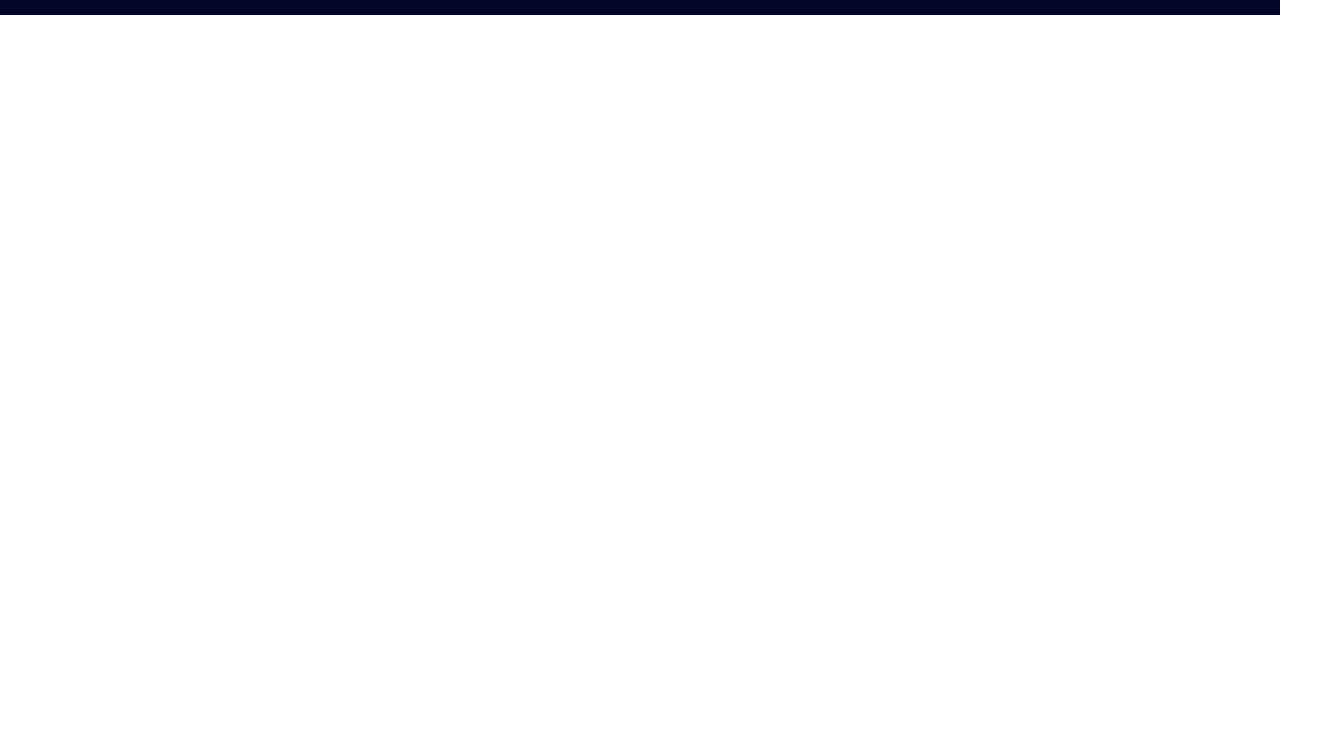
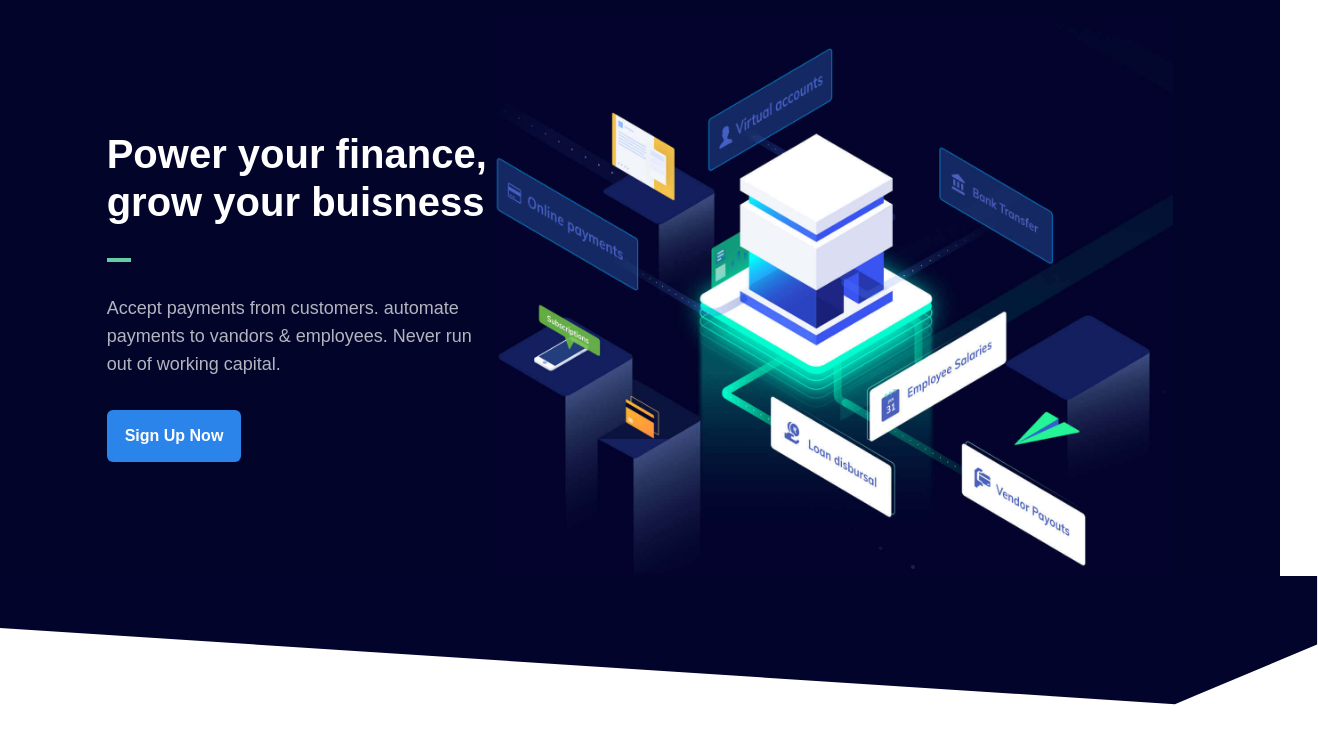
Before and after one commit to shubhamgupta2730/Razorpay-Clone, a website built with Vite: page index.html in a window 1280 px wide. Shown: the part 67-800 px from the top of the page, 1318 px wide, since content can reach past the window. Built offline with nearby package versions, Linux system fonts and the light colour scheme.

Commit message:
hero section added

```diff
--- a/index.html
+++ b/index.html
@@ -105,6 +105,35 @@
     </nav>
     <!-- navigation bar ends -->
     <!-- Hero section starts -->
-
+    <section class="relative bg-deepBlue">
+      <!-- div for hero section contians left and right part of page -->
+      <div class="w-10/12 flex flex-row justify-between items-center mx-auto max-w-[1080px]">
+        <!-- left part -->
+        <div class="space-y-8">
+          <h1
+            class="font-mullish font-bold text-[40px] leading-[1.2] text-white"
+          >
+            Power your finance, grow your buisness
+          </h1>
+          <div class="w-6 h-1 bg-greenLight"></div>
+          <p class="font-mullish text-[18px] leading-7 text-white opacity-70">
+            Accept payments from customers. automate payments to vandors &
+            employees. Never run out of working capital.
+          </p>
+          <button
+            class="bg-lightBlue text-white rounded-md font-mullish font-bold py-[14px] px-[18px] hover:bg-lightBlue500 transition-all duration-200"
+          >
+            Sign Up Now
+          </button>
+        </div>
+        <!-- right part -->
+        <img src="/Images/hero-illustration.jpg" alt="" class="w-full max-w-[680px]"/>
+      </div>
+      <!-- shape part -->
+      <div class="absolute left-0 right-0 w-[103%] ">
+        <img src="/Images/hero-shape.svg" alt="" class="w-full object-fill "/>
+      </div>
+    </section>
+    <!-- hero section ends -->
   </body>
 </html>
```
Also changed, not shown: Images/hero-illustration.jpg (added), Images/hero-shape.svg (added).
